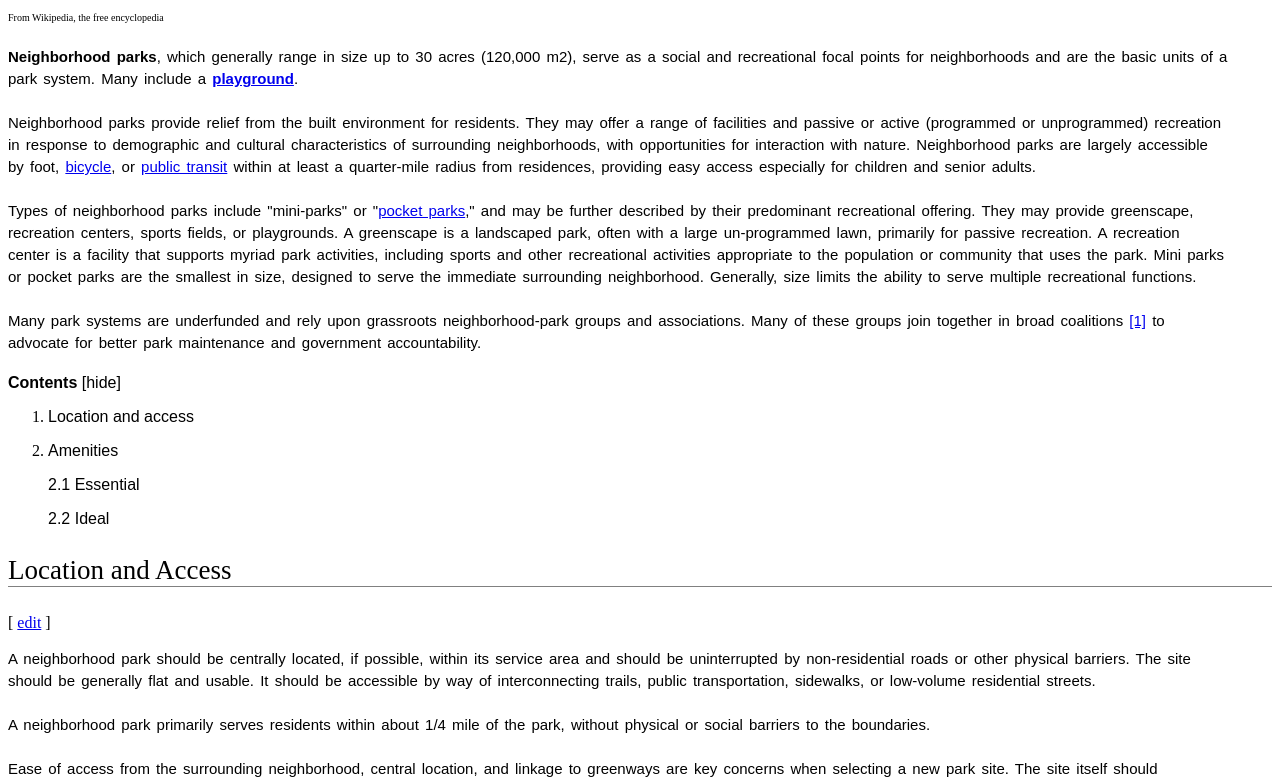
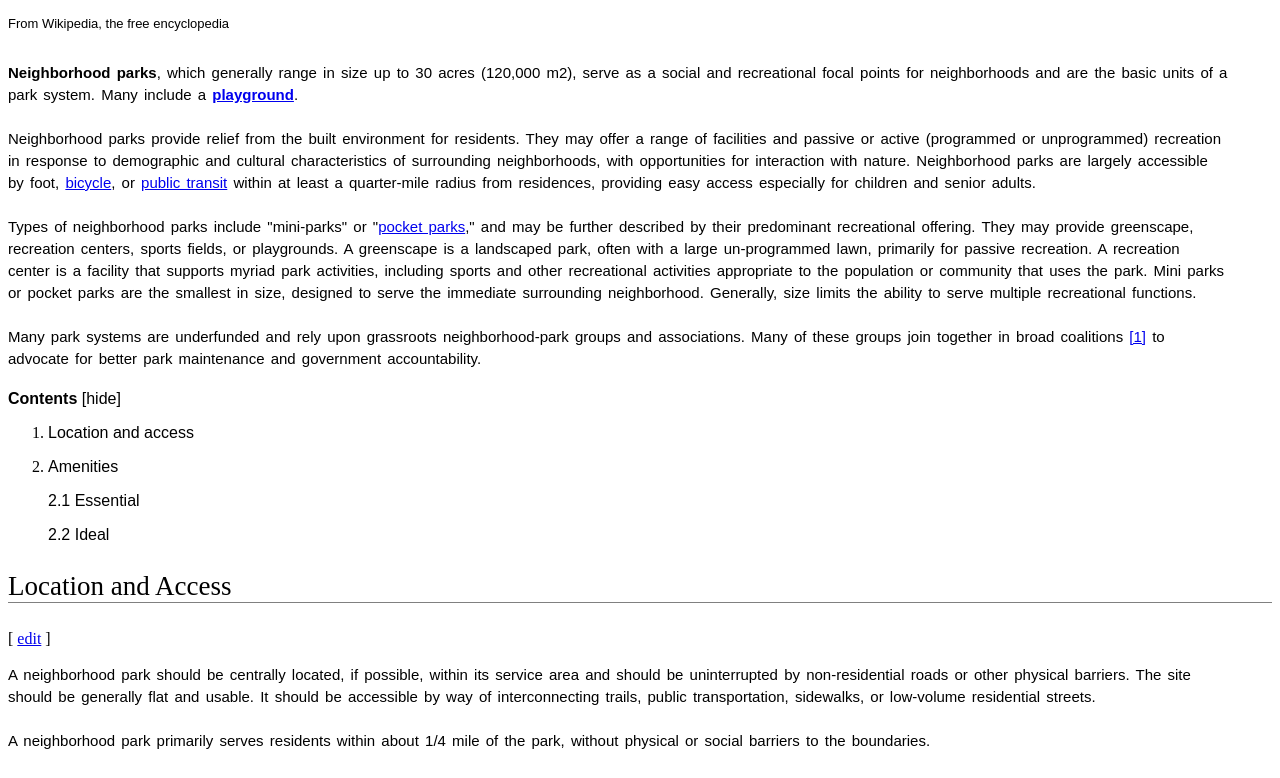
Before and after one commit to hoefc743/hoefc743.github.io, a plain HTML site: page Neighborhood parks- Wikipedia.html in a window 1280 px wide. Shown: the part 68-846 px from the top of the page. Drawn offline with Linux system fonts and the light colour scheme.

Commit message:
Add files via upload

```diff
--- a/StyleSheet.css
+++ b/StyleSheet.css
@@ -10,8 +10,9 @@ h1 {
 }
 
 h6 {
-  font-size: 10px;
-  font-weight: lighter;
+  font-size: 13px;
+  font-weight:normal;
+  font-family: sans-serif;
 }
 
 .abc {
```
